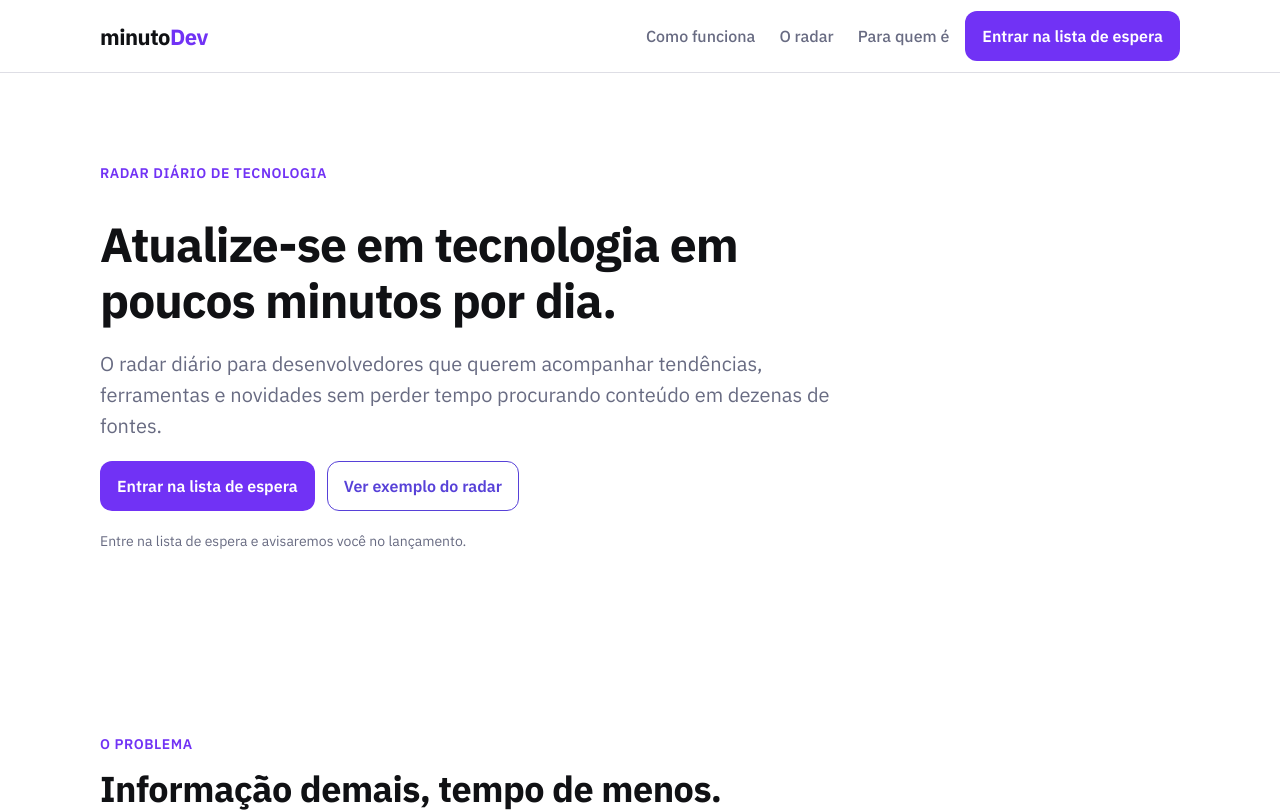
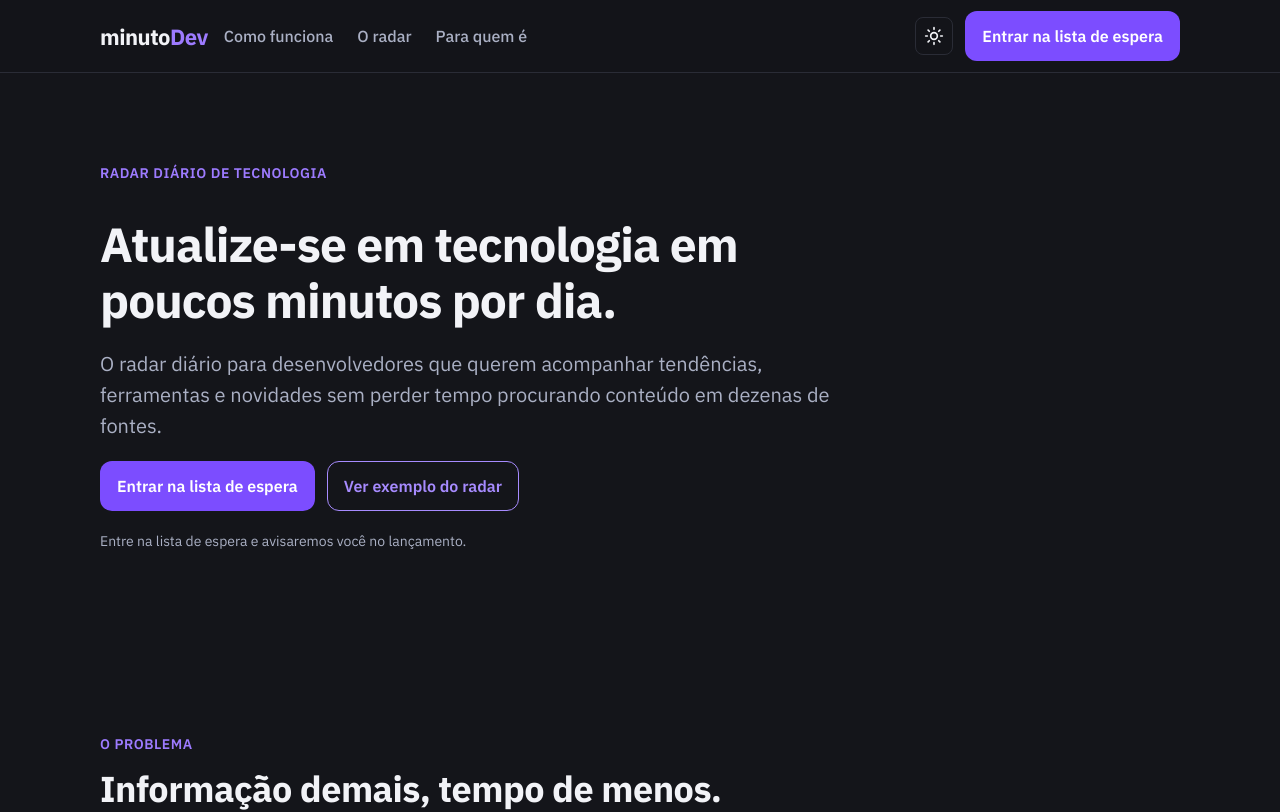
Before and after one commit to davifsroberto/minutodev-web, an Angular app: page / in a window 1280 px wide. Shown: the top 812 px of the page. Built offline with nearby package versions, Linux system fonts and the light colour scheme.

Commit message:
feat: implement theme toggle component with light/dark mode functionality

```diff
--- /dev/null
+++ b/src/app/core/theme/theme-toggle.component.html
@@ -0,0 +1,45 @@
+<button
+  type="button"
+  class="theme-toggle"
+  aria-label="Tema escuro"
+  [attr.aria-pressed]="isDark()"
+  [attr.title]="actionLabel()"
+  (click)="toggle()"
+>
+  @if (isDark()) {
+    <svg
+      class="theme-toggle__icon"
+      width="20"
+      height="20"
+      viewBox="0 0 24 24"
+      fill="none"
+      stroke="currentColor"
+      stroke-width="2"
+      stroke-linecap="round"
+      stroke-linejoin="round"
+      aria-hidden="true"
+      focusable="false"
+    >
+      <circle cx="12" cy="12" r="4" />
+      <path
+        d="M12 2v2M12 20v2M4.93 4.93l1.41 1.41M17.66 17.66l1.41 1.41M2 12h2M20 12h2M6.34 17.66l-1.41 1.41M19.07 4.93l-1.41 1.41"
+      />
+    </svg>
+  } @else {
+    <svg
+      class="theme-toggle__icon"
+      width="20"
+      height="20"
+      viewBox="0 0 24 24"
+      fill="none"
+      stroke="currentColor"
+      stroke-width="2"
+      stroke-linecap="round"
+      stroke-linejoin="round"
+      aria-hidden="true"
+      focusable="false"
+    >
+      <path d="M21 12.79A9 9 0 1 1 11.21 3 7 7 0 0 0 21 12.79z" />
+    </svg>
+  }
+</button>
--- /dev/null
+++ b/src/app/core/theme/theme-toggle.component.scss
@@ -0,0 +1,23 @@
+.theme-toggle {
+  display: inline-flex;
+  align-items: center;
+  justify-content: center;
+  padding: var(--space-2);
+  color: var(--color-text);
+  background-color: transparent;
+  border: 1px solid var(--color-border);
+  border-radius: var(--radius-md);
+  transition:
+    color 0.2s ease,
+    background-color 0.2s ease,
+    border-color 0.2s ease;
+}
+
+.theme-toggle:hover {
+  background-color: var(--color-surface-subtle);
+  border-color: var(--color-border-soft);
+}
+
+.theme-toggle__icon {
+  display: block;
+}
--- /dev/null
+++ b/src/app/core/theme/theme-toggle.component.ts
@@ -0,0 +1,32 @@
+import {
+  ChangeDetectionStrategy,
+  Component,
+  computed,
+  inject,
+} from '@angular/core';
+
+import { ThemeService } from './theme.service';
+
+/**
+ * Icon button that toggles light/dark. Renders a moon in light mode (click →
+ * dark) and a sun in dark mode (click → light). Exposed as an accessible
+ * toggle button: a stable name plus `aria-pressed` reflecting the dark state.
+ */
+@Component({
+  selector: 'app-theme-toggle',
+  templateUrl: './theme-toggle.component.html',
+  styleUrl: './theme-toggle.component.scss',
+  changeDetection: ChangeDetectionStrategy.OnPush,
+})
+export class ThemeToggleComponent {
+  private readonly themeService = inject(ThemeService);
+
+  protected readonly isDark = this.themeService.isDark;
+  protected readonly actionLabel = computed(() =>
+    this.isDark() ? 'Ativar tema claro' : 'Ativar tema escuro',
+  );
+
+  protected toggle(): void {
+    this.themeService.toggle();
+  }
+}
--- /dev/null
+++ b/src/app/core/theme/theme.service.ts
@@ -0,0 +1,111 @@
+import { isPlatformBrowser } from '@angular/common';
+import {
+  computed,
+  DOCUMENT,
+  effect,
+  inject,
+  Injectable,
+  PLATFORM_ID,
+  signal,
+} from '@angular/core';
+
+export type Theme = 'light' | 'dark';
+
+/** localStorage key — must match the inline bootstrap script in index.html. */
+const STORAGE_KEY = 'minutodev-theme';
+
+/** Browser chrome colour per theme (the `theme-color` meta tag). */
+const META_THEME_COLOR: Record<Theme, string> = {
+  light: '#ffffff',
+  dark: '#14151a',
+};
+
+/**
+ * Owns the light/dark theme as a signal and mirrors it to the DOM
+ * (`data-theme` on <html>), to `localStorage`, and to the `theme-color` meta.
+ * The user's explicit choice wins; otherwise dark is the default.
+ */
+@Injectable({ providedIn: 'root' })
+export class ThemeService {
+  private readonly document = inject(DOCUMENT);
+  private readonly isBrowser = isPlatformBrowser(inject(PLATFORM_ID));
+
+  private readonly _theme = signal<Theme>(this.resolveInitialTheme());
+
+  /** The active theme. */
+  readonly theme = this._theme.asReadonly();
+  /** Whether the dark theme is active — handy for templates. */
+  readonly isDark = computed(() => this._theme() === 'dark');
+
+  constructor() {
+    // Sync the signal out to the DOM / storage / browser chrome on every
+    // change (and once on init, re-affirming the inline bootstrap script).
+    effect(() => this.applyTheme(this._theme()));
+  }
+
+  /** Set the theme explicitly. */
+  setTheme(theme: Theme): void {
+    this._theme.set(theme);
+  }
+
+  /** Flip between light and dark. */
+  toggle(): void {
+    this._theme.update((theme) => (theme === 'dark' ? 'light' : 'dark'));
+  }
+
+  private resolveInitialTheme(): Theme {
+    if (!this.isBrowser) {
+      return 'dark';
+    }
+
+    const stored = this.readStoredTheme();
+    if (stored) {
+      return stored;
+    }
+
+    // The inline bootstrap script may have already applied the default to
+    // <html> — honour it so the signal matches what is on screen.
+    const fromDom = this.document.documentElement.dataset['theme'];
+    if (fromDom === 'light' || fromDom === 'dark') {
+      return fromDom;
+    }
+
+    return 'dark';
+  }
+
+  private applyTheme(theme: Theme): void {
+    this.document.documentElement.dataset['theme'] = theme;
+
+    if (!this.isBrowser) {
+      return;
+    }
+
+    this.persistTheme(theme);
+
+    this.document
+      .querySelector('meta[name="theme-color"]')
+      ?.setAttribute('content', META_THEME_COLOR[theme]);
+  }
+
+  private readStoredTheme(): Theme | null {
+    try {
+      const value = this.window?.localStorage.getItem(STORAGE_KEY);
+      return value === 'light' || value === 'dark' ? value : null;
+    } catch {
+      // Storage can be blocked (private mode, strict cookie settings).
+      return null;
+    }
+  }
+
+  private persistTheme(theme: Theme): void {
+    try {
+      this.window?.localStorage.setItem(STORAGE_KEY, theme);
+    } catch {
+      // Best-effort only — ignore when storage is unavailable.
+    }
+  }
+
+  private get window(): (Window & typeof globalThis) | null {
+    return this.document.defaultView;
+  }
+}
--- a/src/app/modules/landing/components/landing-header/landing-header.component.html
+++ b/src/app/modules/landing/components/landing-header/landing-header.component.html
@@ -3,6 +3,28 @@
     <a class="wordmark" href="#topo" aria-label="minutoDev — início">
       minuto<span class="wordmark__accent">Dev</span>
     </a>
+
+    <nav
+      id="primary-nav"
+      class="site-nav"
+      [class.is-open]="menuOpen()"
+      aria-label="Principal"
+    >
+      <ul class="site-nav__list">
+        <li>
+          <a class="site-nav__link" href="#como-funciona">Como funciona</a>
+        </li>
+        <li><a class="site-nav__link" href="#radar">O radar</a></li>
+        <li><a class="site-nav__link" href="#publico">Para quem é</a></li>
+      </ul>
+    </nav>
+
+    <div class="site-header__actions">
+      <app-theme-toggle />
+
+      <a class="btn btn--primary site-header__cta" href="#lista-de-espera"
+        >Entrar na lista de espera</a
+      >
 
       <button
         type="button"
@@ -47,24 +69,6 @@
           </svg>
         }
       </button>
-
-    <nav
-      id="primary-nav"
-      class="site-nav"
-      [class.is-open]="menuOpen()"
-      aria-label="Principal"
-    >
-      <ul class="site-nav__list">
-        <li>
-          <a class="site-nav__link" href="#como-funciona">Como funciona</a>
-        </li>
-        <li><a class="site-nav__link" href="#radar">O radar</a></li>
-        <li><a class="site-nav__link" href="#publico">Para quem é</a></li>
-      </ul>
-    </nav>
-
-    <a class="btn btn--primary site-header__cta" href="#lista-de-espera"
-      >Entrar na lista de espera</a
-    >
+    </div>
   </div>
 </header>
--- a/src/app/modules/landing/components/landing-header/landing-header.component.scss
+++ b/src/app/modules/landing/components/landing-header/landing-header.component.scss
@@ -47,7 +47,11 @@
   text-decoration: none;
 }
 
-.site-header__cta {
+/* Right-aligned cluster: theme toggle + CTA, plus the menu button on mobile. */
+.site-header__actions {
+  display: flex;
+  align-items: center;
+  gap: var(--space-3);
   margin-left: auto;
 }
 
@@ -55,7 +59,6 @@
   display: inline-flex;
   align-items: center;
   justify-content: center;
-  margin-left: auto;
   padding: var(--space-2);
   color: var(--color-text);
   background-color: transparent;
@@ -94,9 +97,11 @@
     display: none;
   }
 
+  /* Nav sits next to the wordmark on the left; the actions cluster keeps its
+     `margin-left: auto`, so the theme toggle + CTA stay isolated on the right,
+     clearly apart from the menu links. */
   .site-nav {
     display: block;
-    margin-left: auto;
   }
 
   .site-nav.is-open {
@@ -111,8 +116,4 @@
     flex-direction: row;
     gap: var(--space-6);
   }
-
-  .site-header__cta {
-    margin-left: 0;
-  }
 }
--- a/src/app/modules/landing/components/landing-header/landing-header.component.ts
+++ b/src/app/modules/landing/components/landing-header/landing-header.component.ts
@@ -5,8 +5,11 @@ import {
   signal,
 } from '@angular/core';
 
+import { ThemeToggleComponent } from '../../../../core/theme/theme-toggle.component';
+
 @Component({
   selector: 'app-landing-header',
+  imports: [ThemeToggleComponent],
   templateUrl: './landing-header.component.html',
   styleUrl: './landing-header.component.scss',
   changeDetection: ChangeDetectionStrategy.OnPush,
--- a/src/app/modules/landing/components/waitlist-form/waitlist-form.component.scss
+++ b/src/app/modules/landing/components/waitlist-form/waitlist-form.component.scss
@@ -35,7 +35,7 @@ input::placeholder {
 }
 
 input[aria-invalid='true'] {
-  border-color: #b42318;
+  border-color: var(--color-danger);
 }
 
 .hint {
@@ -45,7 +45,7 @@ input[aria-invalid='true'] {
 
 .error {
   font-size: var(--fs-caption);
-  color: #b42318;
+  color: var(--color-danger);
 }
 
 .status {
--- a/src/index.html
+++ b/src/index.html
@@ -11,6 +11,18 @@
     <meta name="viewport" content="width=device-width, initial-scale=1" />
     <meta name="theme-color" content="#7132f5" />
     <link rel="icon" type="image/x-icon" href="favicon.ico" />
+
+    <script>
+      (function () {
+        try {
+          var stored = localStorage.getItem('minutodev-theme');
+          var theme = stored === 'light' || stored === 'dark' ? stored : 'dark';
+          document.documentElement.dataset.theme = theme;
+        } catch (e) {
+          document.documentElement.dataset.theme = 'dark';
+        }
+      })();
+    </script>
     <link rel="preconnect" href="https://fonts.googleapis.com" />
     <link rel="preconnect" href="https://fonts.gstatic.com" crossorigin />
     <link
--- a/src/styles.scss
+++ b/src/styles.scss
@@ -6,11 +6,20 @@
    ========================================================================== */
 
 :root {
+  /* Default (light) theme. Native form controls / scrollbars follow this. */
+  color-scheme: light;
+
   /* --- Brand — Kraken purple scale ------------------------------------- */
-  --color-brand: #7132f5;
-  --color-brand-dark: #5741d8;
+  --color-brand: #7132f5; /* accent text: links, eyebrow, wordmark accent */
+  --color-brand-dark: #5741d8; /* outline button text/border */
   --color-brand-deep: #5b1ecf;
   --color-brand-subtle: rgba(133, 91, 251, 0.16);
+  /* Solid brand fill that ALWAYS carries `--color-on-brand` text (CTAs).
+     Kept separate from `--color-brand` so each theme can tune the accent
+     text and the button fill independently while staying AA-safe. */
+  --color-brand-solid: #7132f5;
+  --color-brand-solid-hover: #5741d8;
+  --color-on-brand: #ffffff; /* text/icons on a solid brand fill */
 
   /* --- Text & neutrals (AA-safe choices noted) ------------------------- */
   --color-text: #101114; /* primary text — ~16:1 on white */
@@ -32,6 +41,9 @@
   --color-success: #149e61;
   --color-success-bg: rgba(20, 158, 97, 0.16);
   --color-success-text: #026b3f;
+
+  /* --- Semantic — danger (invalid fields, errors) ---------------------- */
+  --color-danger: #b42318; /* ~5.9:1 on white (AA ok) */
 
   /* --- Neutral badge --------------------------------------------------- */
   --color-badge-neutral-bg: rgba(104, 107, 130, 0.12);
@@ -81,6 +93,54 @@
   /* --- Layout ----------------------------------------------------------- */
   --container-max: 1120px;
   --header-height: 4.5rem;
+}
+
+/* ==========================================================================
+   Dark theme
+   Activated by `data-theme="dark"` on <html> (set pre-paint by the inline
+   script in index.html and kept in sync by ThemeService). Only color tokens
+   are overridden — every component already consumes them, so nothing else
+   needs to change. All text/background pairs below meet WCAG AA (>=4.5:1).
+   ========================================================================== */
+[data-theme='dark'] {
+  color-scheme: dark;
+
+  /* Brand: brighten the accent for contrast on dark; keep the solid CTA
+     fill dark enough that white text still passes AA. */
+  --color-brand: #9d7bff; /* accent text — 5.8:1 on surface */
+  --color-brand-dark: #a78bff; /* outline button text/border — 6.8:1 */
+  --color-brand-deep: #b59dff;
+  --color-brand-subtle: rgba(133, 91, 251, 0.22);
+  --color-brand-solid: #7c4dff; /* CTA fill — white text 4.8:1 */
+  --color-brand-solid-hover: #6d3af0; /* 6.0:1 with white */
+  --color-on-brand: #ffffff;
+
+  /* Text & neutrals */
+  --color-text: #f2f3f7; /* 16:1 on surface */
+  --color-text-secondary: #aab0c4; /* 8.4:1 on surface (AA ok) */
+  --color-text-subtle: #6e7286; /* decorative / large text ONLY */
+  --color-surface: #14151a;
+  --color-surface-subtle: rgba(170, 176, 196, 0.1);
+  --color-surface-brand: rgba(133, 91, 251, 0.2);
+  --color-surface-translucent: rgba(20, 21, 26, 0.82); /* glass header */
+  --color-border: #2a2c36;
+  --color-border-soft: rgba(170, 176, 196, 0.16);
+
+  /* Semantic — success */
+  --color-success: #2bb673;
+  --color-success-bg: rgba(43, 182, 115, 0.18);
+  --color-success-text: #3ecf8e; /* 9.1:1 on surface */
+
+  /* Semantic — danger */
+  --color-danger: #ff6b5e; /* 6.5:1 on surface */
+
+  /* Neutral badge */
+  --color-badge-neutral-bg: rgba(170, 176, 196, 0.14);
+  --color-badge-neutral-text: #c3c7d6;
+
+  /* Elevation — opaque shadows read better against dark surfaces. */
+  --shadow-subtle: rgba(0, 0, 0, 0.4) 0px 4px 24px;
+  --shadow-micro: rgba(0, 0, 0, 0.5) 0px 1px 4px;
 }
 
 /* --- Reset ------------------------------------------------------------- */
@@ -243,13 +303,13 @@ p {
 }
 
 .btn--primary {
-  background-color: var(--color-brand);
-  color: #ffffff;
+  background-color: var(--color-brand-solid);
+  color: var(--color-on-brand);
 }
 
 .btn--primary:hover {
-  background-color: var(--color-brand-dark);
-  color: #ffffff;
+  background-color: var(--color-brand-solid-hover);
+  color: var(--color-on-brand);
 }
 
 .btn--outline {
@@ -269,8 +329,8 @@ p {
 }
 
 .btn--subtle:hover {
-  background-color: var(--color-brand);
-  color: #ffffff;
+  background-color: var(--color-brand-solid);
+  color: var(--color-on-brand);
 }
 
 .btn--block {
@@ -328,8 +388,8 @@ p {
   top: var(--space-2);
   z-index: 1000;
   transform: translateY(-200%);
-  background-color: var(--color-brand);
-  color: #ffffff;
+  background-color: var(--color-brand-solid);
+  color: var(--color-on-brand);
   padding: var(--space-2) var(--space-4);
   border-radius: var(--radius-md);
   transition: transform 0.2s ease;
```
Also changed, not shown: 2 other files (tests, documents, lock files or other folders). Lines whose indentation alone changed are shown as unchanged.
